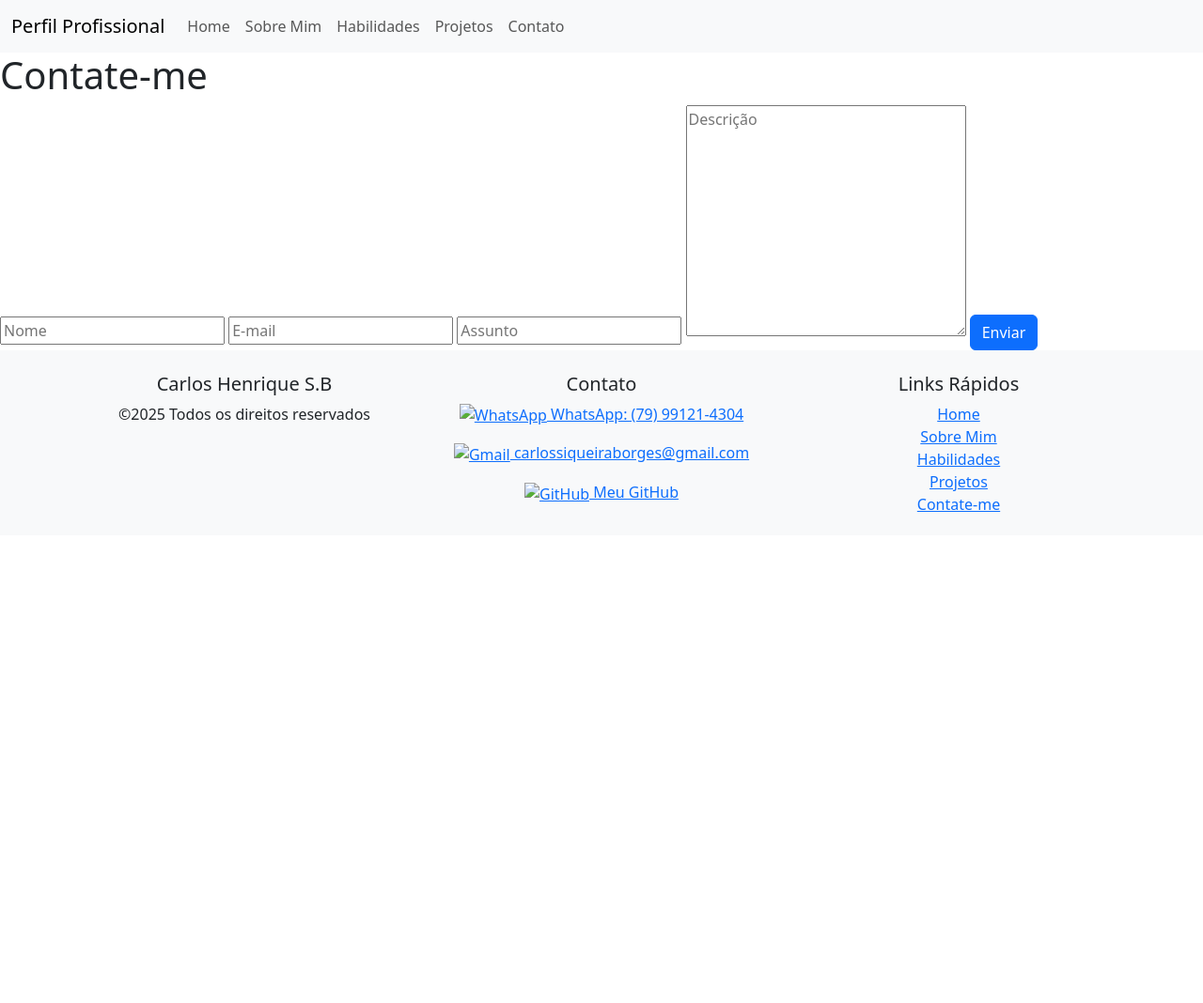
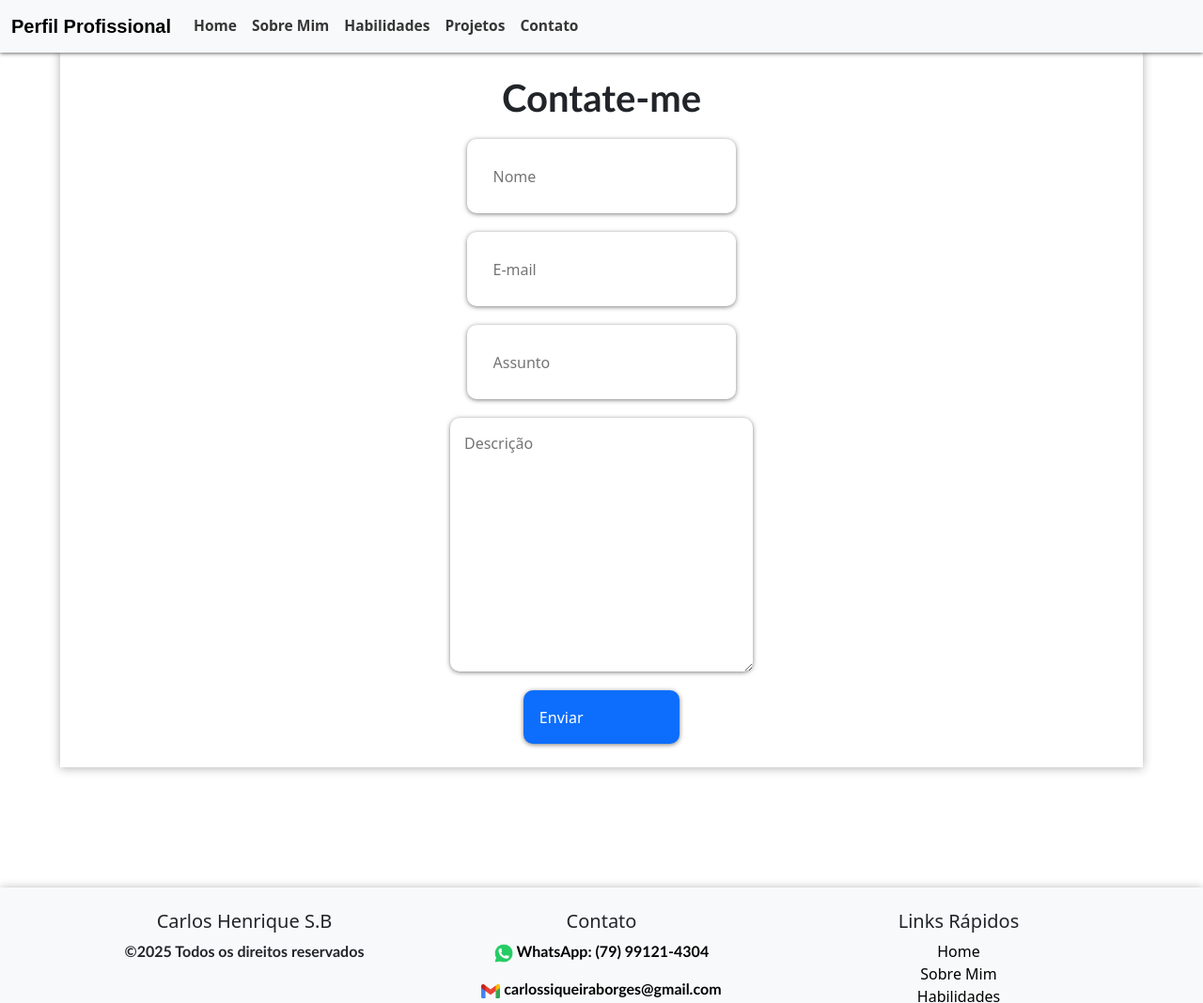
Before and after one commit to CarlosSQH/meu-portfolio, a plain HTML site: page contatar.html in a window 1280 px wide. Shown: the top 1068 px of the page at 94% size. Before the commit the page ends 800 px from the top, so only its background shows below. Drawn offline with nearby package versions, Linux system fonts and the light colour scheme; the site is published under a folder, as on GitHub Pages, so addresses that start at the root find nothing.

Commit message:
Update contatar.html

```diff
--- a/contatar.html
+++ b/contatar.html
@@ -10,8 +10,8 @@
       integrity="sha384-4Q6Gf2aSP4eDXB8Miphtr37CMZZQ5oXLH2yaXMJ2w8e2ZtHTl7GptT4jmndRuHDT"
       crossorigin="anonymous"
     />
-    <link rel="stylesheet" href="/estilos/estilos.css" />
-    <link rel="stylesheet" href="/estilos/contato.css" />
+    <link rel="stylesheet" href="./estilos/estilos.css" />
+    <link rel="stylesheet" href="./estilos/contato.css" />
   </head>
 
   <body>
@@ -36,11 +36,11 @@
             <a class="nav-link hovercab" aria-current="page" href="#home"
               >Home</a
             >
-            <a class="nav-link hovercab" href="/index.html">Sobre Mim</a>
-            <a class="nav-link hovercab" href="/index.html">Habilidades</a>
-            <a class="nav-link hovercab" href="/index.html">Projetos</a>
+            <a class="nav-link hovercab" href="./index.html">Sobre Mim</a>
+            <a class="nav-link hovercab" href="./index.html">Habilidades</a>
+            <a class="nav-link hovercab" href="./index.html">Projetos</a>
 
-            <a class="nav-link hovercab" href="/index.html">Contato</a>
+            <a class="nav-link hovercab" href="./index.html">Contato</a>
           </div>
         </div>
       </div>
@@ -78,19 +78,19 @@
             <h5>Contato</h5>
             <p>
               <a href="https://wa.me/79991214304" target="_blank">
-                <img src="/imagens/whatsapp.webp" alt="WhatsApp" width="20" />
+                <img src="./imagens/whatsapp.webp" alt="WhatsApp" width="20" />
                 WhatsApp: (79) 99121-4304
               </a>
             </p>
             <p>
               <a href="mailto:carlossiqueiraborges@gmail.com" target="_blank">
-                <img src="/imagens/Gmail.webp" alt="Gmail" width="20" />
+                <img src="./imagens/Gmail.webp" alt="Gmail" width="20" />
                 carlossiqueiraborges@gmail.com
               </a>
             </p>
             <p>
               <a href="https://github.com/CarlosSQH" target="_blank">
-                <img src="/imagens/github.png" alt="GitHub" width="20" /> Meu
+                <img src="./imagens/github.png" alt="GitHub" width="20" /> Meu
                 GitHub
               </a>
             </p>
@@ -98,11 +98,11 @@
 
           <div class="col-md-4 text-center mb-3">
             <h5>Links Rápidos</h5>
-            <a href="/index.html" class="d-block">Home</a>
-            <a href="/index.html" class="d-block">Sobre Mim</a>
-            <a href="/index.html" class="d-block">Habilidades</a>
-            <a href="/index.html" class="d-block">Projetos</a>
-            <a href="/contatar.html" class="d-block">Contate-me</a>
+            <a href="./index.html" class="d-block">Home</a>
+            <a href="./index.html" class="d-block">Sobre Mim</a>
+            <a href="./index.html" class="d-block">Habilidades</a>
+            <a href="./index.html" class="d-block">Projetos</a>
+            <a href="./contatar.html" class="d-block">Contate-me</a>
           </div>
         </div>
       </div>
```
